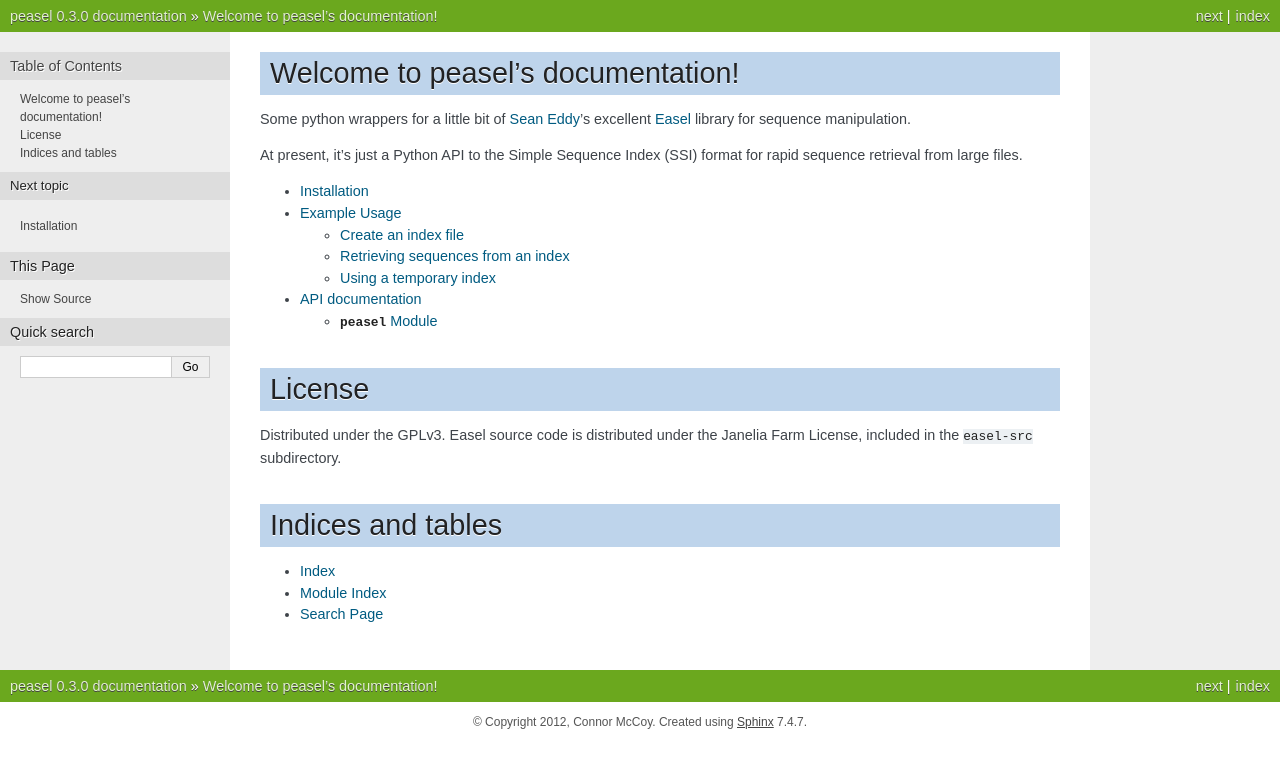
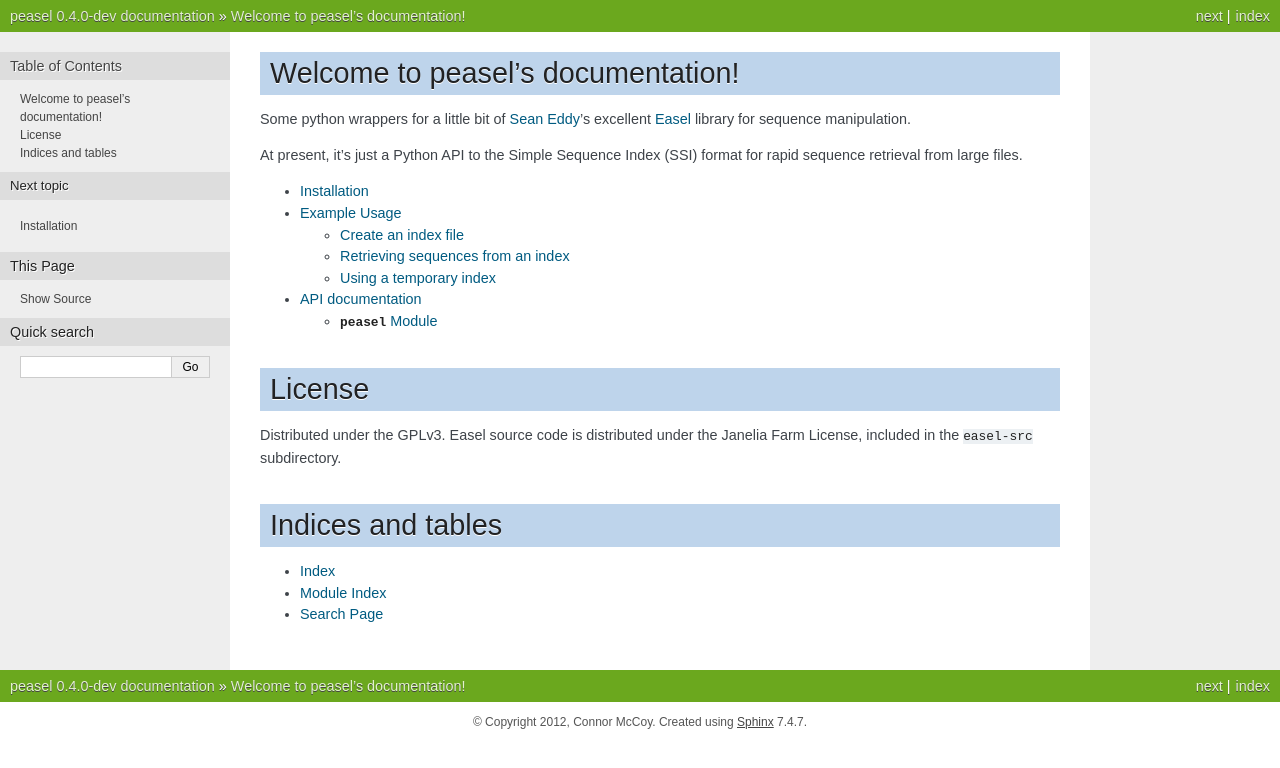
Before and after one commit to cmccoy/peasel, a Sphinx documentation site: the page built from doc/index.rst, in a window 1280 px wide. Shown: the top 768 px of the page. Built offline with Sphinx 7.4.7, drawn with Linux system fonts in a browser that asks for light colours.

Commit message:
Bump to 0.4.0-dev

```diff
--- a/doc/conf.py
+++ b/doc/conf.py
@@ -48,9 +48,9 @@ copyright = u'2012, Connor McCoy'
 # built documents.
 #
 # The short X.Y version.
-version = '0.3.0'
+version = '0.4.0'
 # The full version, including alpha/beta/rc tags.
-release = version
+release = version + '-dev'
 
 # The language for content autogenerated by Sphinx. Refer to documentation
 # for a list of supported languages.
--- a/peasel/__init__.py
+++ b/peasel/__init__.py
@@ -8,7 +8,7 @@ import tempfile
 
 from .ceasel import *
 
-__version__ = '0.3.0'
+__version__ = '0.4.0-dev'
 
 @contextlib.contextmanager
 def temp_ssi(file_path, sq_format=FMT_UNKNOWN, **kwargs):
--- a/setup.cfg
+++ b/setup.cfg
@@ -1,2 +1,2 @@
 [egg_info]
-;tag_date = true
+tag_date = true
--- a/setup.py
+++ b/setup.py
@@ -41,7 +41,7 @@ setup(
     name='peasel',
     packages=['peasel', 'peasel.test'],
     test_suite='peasel.test.suite',
-    version='0.3.0',
+    version='0.4.0-dev',
     author='Connor McCoy',
     author_email='cmccoy@fhcrc.org',
     url='http://github.com/cmccoy/peasel',
```
